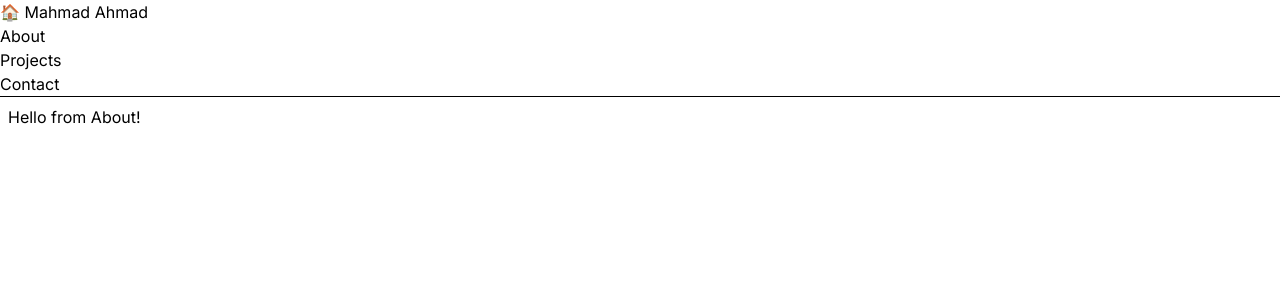
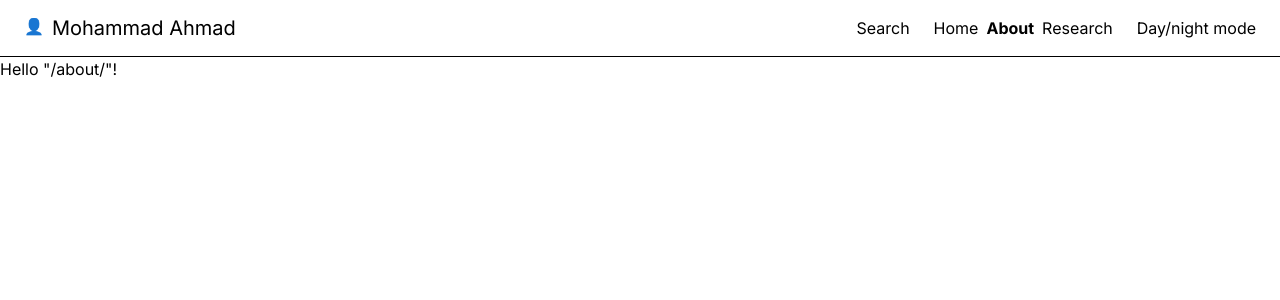
Before and after one commit to mahmad97/mahmad97.github.io, a React (Vite) app: page /about in a window 1280 px wide. Shown: the top 300 px of the page. Built offline with nearby package versions, Linux system fonts and the light colour scheme.

Commit message:
Add basic Header componenet

```diff
--- a/src/components/layout/Header.tsx
+++ b/src/components/layout/Header.tsx
@@ -1,25 +1,35 @@
+import { Link } from '@tanstack/react-router';
+
 const Header = () => {
 	return (
-		<header>
-			<a href='/'>
-				<span role='img' aria-label='Home'>
-					🏠
-				</span>{' '}
-				Mahmad Ahmad
-			</a>
-			<nav>
-				<ul>
-					<li>
-						<a href='#about'>About</a>
-					</li>
-					<li>
-						<a href='#projects'>Projects</a>
-					</li>
-					<li>
-						<a href='#contact'>Contact</a>
-					</li>
-				</ul>
-			</nav>
+		<header className='flex h-14 px-6 items-center justify-between'>
+			<Link to='/' className='flex gap-2'>
+				<div className=''>👤</div>
+				<p className='text-xl'>Mohammad Ahmad</p>
+			</Link>
+
+			<div className='flex gap-6'>
+				<div>Search</div>
+
+				<nav className='flex gap-2'>
+					<Link to='/' className='[&.active]:font-bold'>
+						Home
+					</Link>
+					<Link to='/about' className='[&.active]:font-bold'>
+						About
+					</Link>
+					<Link to='/research' className='[&.active]:font-bold'>
+						Research
+					</Link>
+					{/* <Link to='/blog' className='[&.active]:font-bold'>
+						Blog
+					</Link> */}
+				</nav>
+
+				<div>
+					<p>Day/night mode</p>
+				</div>
+			</div>
 		</header>
 	);
 };
--- a/src/routeTree.gen.ts
+++ b/src/routeTree.gen.ts
@@ -9,55 +9,58 @@
 // Additionally, you should also exclude this file from your linter and/or formatter to prevent it from being checked or modified.
 
 import { Route as rootRouteImport } from './routes/__root'
-import { Route as AboutRouteImport } from './routes/about'
 import { Route as IndexRouteImport } from './routes/index'
+import { Route as ResearchIndexRouteImport } from './routes/research/index'
+import { Route as AboutIndexRouteImport } from './routes/about/index'
 
-const AboutRoute = AboutRouteImport.update({
-  id: '/about',
-  path: '/about',
-  getParentRoute: () => rootRouteImport,
-} as any)
 const IndexRoute = IndexRouteImport.update({
   id: '/',
   path: '/',
   getParentRoute: () => rootRouteImport,
 } as any)
+const ResearchIndexRoute = ResearchIndexRouteImport.update({
+  id: '/research/',
+  path: '/research/',
+  getParentRoute: () => rootRouteImport,
+} as any)
+const AboutIndexRoute = AboutIndexRouteImport.update({
+  id: '/about/',
+  path: '/about/',
+  getParentRoute: () => rootRouteImport,
+} as any)
 
 export interface FileRoutesByFullPath {
   '/': typeof IndexRoute
-  '/about': typeof AboutRoute
+  '/about': typeof AboutIndexRoute
+  '/research': typeof ResearchIndexRoute
 }
 export interface FileRoutesByTo {
   '/': typeof IndexRoute
-  '/about': typeof AboutRoute
+  '/about': typeof AboutIndexRoute
+  '/research': typeof ResearchIndexRoute
 }
 export interface FileRoutesById {
   __root__: typeof rootRouteImport
   '/': typeof IndexRoute
-  '/about': typeof AboutRoute
+  '/about/': typeof AboutIndexRoute
+  '/research/': typeof ResearchIndexRoute
 }
 export interface FileRouteTypes {
   fileRoutesByFullPath: FileRoutesByFullPath
-  fullPaths: '/' | '/about'
+  fullPaths: '/' | '/about' | '/research'
   fileRoutesByTo: FileRoutesByTo
-  to: '/' | '/about'
-  id: '__root__' | '/' | '/about'
+  to: '/' | '/about' | '/research'
+  id: '__root__' | '/' | '/about/' | '/research/'
   fileRoutesById: FileRoutesById
 }
 export interface RootRouteChildren {
   IndexRoute: typeof IndexRoute
-  AboutRoute: typeof AboutRoute
+  AboutIndexRoute: typeof AboutIndexRoute
+  ResearchIndexRoute: typeof ResearchIndexRoute
 }
 
 declare module '@tanstack/react-router' {
   interface FileRoutesByPath {
-    '/about': {
-      id: '/about'
-      path: '/about'
-      fullPath: '/about'
-      preLoaderRoute: typeof AboutRouteImport
-      parentRoute: typeof rootRouteImport
-    }
     '/': {
       id: '/'
       path: '/'
@@ -65,12 +68,27 @@ declare module '@tanstack/react-router' {
       preLoaderRoute: typeof IndexRouteImport
       parentRoute: typeof rootRouteImport
     }
+    '/research/': {
+      id: '/research/'
+      path: '/research'
+      fullPath: '/research'
+      preLoaderRoute: typeof ResearchIndexRouteImport
+      parentRoute: typeof rootRouteImport
+    }
+    '/about/': {
+      id: '/about/'
+      path: '/about'
+      fullPath: '/about'
+      preLoaderRoute: typeof AboutIndexRouteImport
+      parentRoute: typeof rootRouteImport
+    }
   }
 }
 
 const rootRouteChildren: RootRouteChildren = {
   IndexRoute: IndexRoute,
-  AboutRoute: AboutRoute,
+  AboutIndexRoute: AboutIndexRoute,
+  ResearchIndexRoute: ResearchIndexRoute,
 }
 export const routeTree = rootRouteImport
   ._addFileChildren(rootRouteChildren)
--- a/src/routes/about.tsx
+++ /dev/null
@@ -1,9 +0,0 @@
-import { createFileRoute } from '@tanstack/react-router';
-
-export const Route = createFileRoute('/about')({
-	component: About,
-});
-
-function About() {
-	return <div className='p-2'>Hello from About!</div>;
-}
--- /dev/null
+++ b/src/routes/about/index.tsx
@@ -0,0 +1,9 @@
+import { createFileRoute } from '@tanstack/react-router'
+
+export const Route = createFileRoute('/about/')({
+  component: RouteComponent,
+})
+
+function RouteComponent() {
+  return <div>Hello "/about/"!</div>
+}
--- /dev/null
+++ b/src/routes/research/index.tsx
@@ -0,0 +1,9 @@
+import { createFileRoute } from '@tanstack/react-router'
+
+export const Route = createFileRoute('/research/')({
+  component: RouteComponent,
+})
+
+function RouteComponent() {
+  return <div>Hello "/research/"!</div>
+}
```
